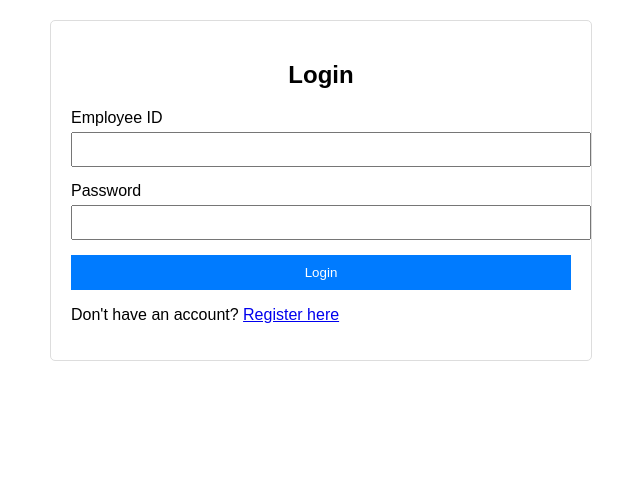
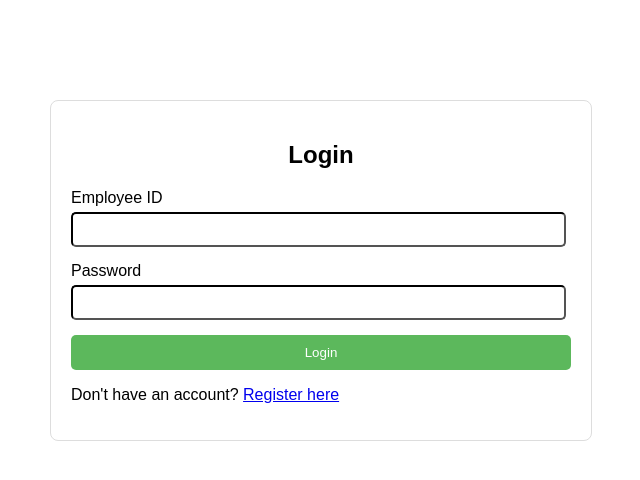
Before and after one commit to ganapuram1106/Drug-Prediction-using-machine-learnign, a Flask app: page /login in a window 1280 px wide. Shown: the top 480 px of the page, without its empty margins (319-959 px from the left). Run offline with Flask 3, Linux system fonts and the light colour scheme.

Commit message:
code  updated

```diff
--- a/app.py
+++ b/app.py
@@ -18,8 +18,8 @@ db=SQLAlchemy(app)
 
 class employee(db.Model):
     id = db.Column(db.Integer, primary_key=True)
+    name=db.Column(db.String(100),nullable=False)
     emp_id = db.Column(db.String(50), unique=True, nullable=False)
-    name = db.Column(db.String(100), nullable=False)
     designation = db.Column(db.String(100), nullable=False)
     hospital_code = db.Column(db.Integer, nullable=False)
     password_hash = db.Column(db.String(200), nullable=False)
@@ -35,6 +35,7 @@ class employee(db.Model):
 class PredictionHistory(db.Model):
     id = db.Column(db.Integer, primary_key=True)
     emp_id = db.Column(db.String(50), db.ForeignKey('employee.emp_id'), nullable=False)
+    name=db.Column(db.String(100),nullable=False)
     age = db.Column(db.Integer, nullable=False)
     sex = db.Column(db.String(10), nullable=False)
     bp = db.Column(db.String(20), nullable=False)
@@ -43,8 +44,9 @@ class PredictionHistory(db.Model):
     result = db.Column(db.String(100), nullable=False)
     timestamp = db.Column(db.DateTime, default=db.func.current_timestamp())
 
-    def __init__(self, emp_id, age, sex, bp, cholesterol, na_to_k, result):
+    def __init__(self, emp_id,name, age, sex, bp, cholesterol, na_to_k, result):
         self.emp_id = emp_id
+        self.name=name
         self.age = age
         self.sex = sex
         self.bp = bp
@@ -73,6 +75,7 @@ def predict_datapoint():
         return render_template('home2.html')
     else:
         # Retrieve form data and assign to variables
+        name=request.form.get('name')
         age = int(request.form.get('age'))
         sex = request.form.get('sex')
         bp = request.form.get('bp')
@@ -81,6 +84,7 @@ def predict_datapoint():
 
         # Prepare data for prediction
         data = CustomData(
+            Name=name,
             Age=age,
             Sex=sex,
             BP=bp,
@@ -95,6 +99,7 @@ def predict_datapoint():
         # Save the prediction result and details to the database
         new_history = PredictionHistory(
             emp_id=session['user_id'],  # Assuming 'emp_id' matches 'user_id' in the session
+            name=name,
             age=age,
             sex=sex,
             bp=bp,
@@ -109,8 +114,8 @@ def predict_datapoint():
 @app.route('/register', methods=['GET', 'POST'])
 def register():
     if request.method == 'POST':
-        name = request.form['name']
         emp_id = request.form['emp_id']
+        name=request.form['name']
         designation = request.form['designation']
         hospital_code = request.form['hospital_code']
         password = request.form['password']
@@ -125,7 +130,7 @@ def register():
         else:
             # Hash the password and create a new Employee entry
             hashed_password = generate_password_hash(password)
-            new_employee = employee(emp_id=emp_id, name=name, designation=designation,
+            new_employee = employee(emp_id=emp_id,name=name,designation=designation,
                                     hospital_code=hospital_code, password_hash=hashed_password)
             db.session.add(new_employee)
             db.session.commit()
--- a/src/pipeline/predict_pipeline.py
+++ b/src/pipeline/predict_pipeline.py
@@ -29,8 +29,9 @@ class PredictPipeline:
 
 
 class CustomData:
-    def __init__(self,Age:int,Sex:str,BP:str,Cholesterol:str,Na_to_K:float):
+    def __init__(self,Name:str,Age:int,Sex:str,BP:str,Cholesterol:str,Na_to_K:float):
 
+        self.Name=Name
         self.Age=Age
         self.Sex=Sex
         self.BP=BP
@@ -41,6 +42,7 @@ class CustomData:
     def get_data_as_data_frame(self):
         try:
             custom_data_input_dict={
+                "Name":[self.Name],
                 "Age":[self.Age],
                 "Sex":[self.Sex],
                 "BP":[self.BP],
--- a/static/history.css
+++ b/static/history.css
@@ -21,6 +21,7 @@ body {
     color: #fff;
     padding: 10px 20px;
     margin-bottom: 10px;
+
 
 }
 
--- a/static/styles.css
+++ b/static/styles.css
@@ -18,7 +18,7 @@ body {
     padding: 2rem;
     border-radius: 10px;
     box-shadow: 0 4px 8px rgba(0, 0, 0, 0.1);
-    width: 400px;
+    width: 500px;
 }
 
 h1 {
--- a/templates/history.html
+++ b/templates/history.html
@@ -21,6 +21,7 @@
             <ul class="history-list">
                 {% for record in history_records %}
                     <li class="history-item">
+                        <span><strong>Pateint:</strong> {{ record.name }}</span>
                         <span><strong>Age:</strong> {{ record.age }}</span>
                         <span><strong>Sex:</strong> {{ record.sex }}</span>
                         <span><strong>BP:</strong> {{ record.bp }}</span>
--- a/templates/home2.html
+++ b/templates/home2.html
@@ -10,6 +10,10 @@
     <div class="container">
         <h1>Drug Prediction System</h1>
         <form id="drug-form" action="{{ url_for('predict_datapoint')}}" method="post">
+            <div class="form-group">
+                <label for="Name">Patient Name:</label>
+                <input type="text" id="name" name="name" required>
+            </div>
             <div class="form-group">
                 <label for="age">Age:</label>
                 <input type="number" id="age" name="age" required>
--- a/templates/login.html
+++ b/templates/login.html
@@ -5,14 +5,14 @@
     <meta name="viewport" content="width=device-width, initial-scale=1.0">
     <title>Login</title>
     <style>
-        body { font-family: Arial, sans-serif; margin: 0; padding: 20px; }
-        .container { max-width: 500px; margin: auto; padding: 20px; border: 1px solid #ddd; border-radius: 5px; }
+        body { font-family: Arial, sans-serif; margin: 60px; padding: 40px; }
+        .container { max-width: 500px; margin: auto; padding: 20px; border: 1px solid #ddd; border-radius: 8px; }
         h2 { text-align: center; }
         .form-group { margin-bottom: 15px; }
         label { display: block; margin-bottom: 5px; }
-        input[type="text"], input[type="password"] { width: 100%; padding: 8px; }
-        .btn { width: 100%; padding: 10px; background-color: #007bff; color: #fff; border: none; cursor: pointer; }
-        .btn:hover { background-color: #0056b3; }
+        input[type="text"], input[type="password"] { width: 95%; padding: 8px; border-radius: 5px; border-color:black; }
+        .btn { width: 100%; padding: 10px; background-color: #5cb85c; color: #fff; border: none; cursor: pointer;border-radius: 5px; }
+        .btn:hover { background-color: #5cb85c; }
         .flash { color: red; text-align: center; }
     </style>
 </head>
--- a/templates/register.html
+++ b/templates/register.html
@@ -6,12 +6,12 @@
     <title>Register</title>
     <style>
         body { font-family: Arial, sans-serif; margin: 0; padding: 20px; }
-        .container { max-width: 500px; margin: auto; padding: 20px; border: 1px solid #ddd; border-radius: 5px; }
+        .container { max-width: 500px; margin: auto; padding: 20px; border: 1px solid #ddd; border-radius: 8px; }
         h2 { text-align: center; }
         .form-group { margin-bottom: 15px; }
         label { display: block; margin-bottom: 5px; }
-        input[type="text"], input[type="password"] { width: 100%; padding: 8px; }
-        .btn { width: 100%; padding: 10px; background-color: #28a745; color: #fff; border: none; cursor: pointer; }
+        input[type="text"], input[type="password"] { width: 95%; padding: 8px; border-radius: 8px;}
+        .btn { width: 100%; padding: 10px; background-color: #28a745; color: #fff; border: none; cursor: pointer;border-radius: 5px; }
         .btn:hover { background-color: #218838; }
         .flash { color: red; text-align: center; }
     </style>
```
